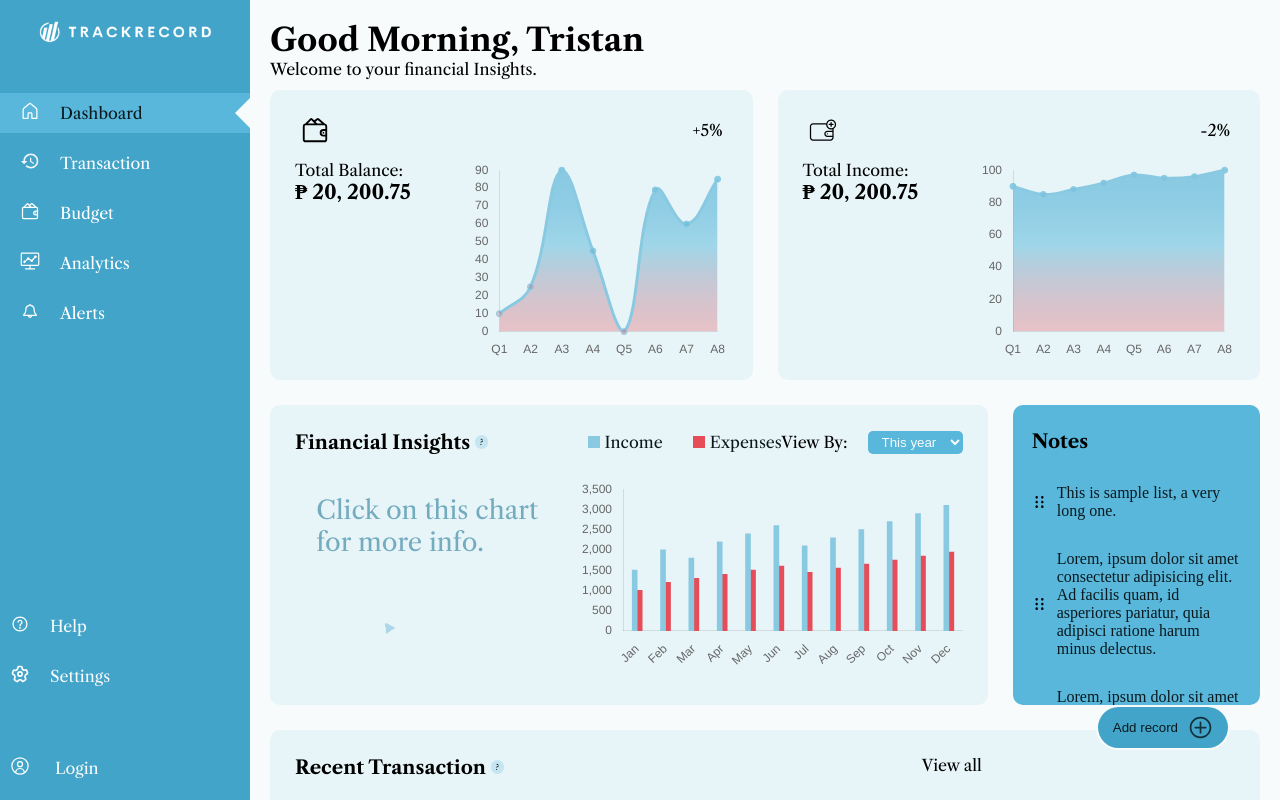
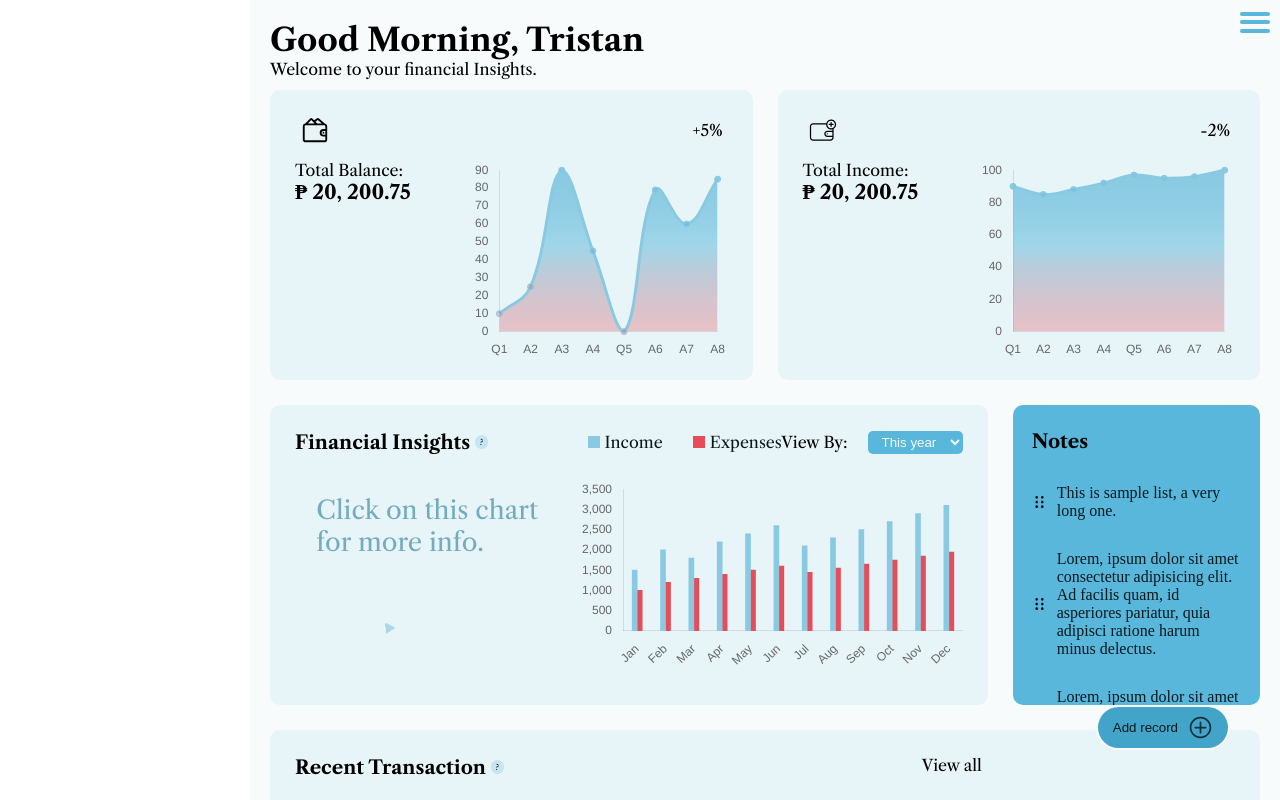
Before and after one commit to Etan31/Trackrecords-101, a React (Create React App) app in the folder v2-trackrecord/: page / in a window 1280 px wide. Built offline with nearby package versions, Linux system fonts and the light colour scheme.

Commit message:
Add: menu icon

```diff
--- a/v2-trackrecord/src/css/Dashboard.css
+++ b/v2-trackrecord/src/css/Dashboard.css
@@ -142,6 +142,12 @@
   padding: 20px;
   width: calc(100% - 250px);
   height: 100%;
+  transition: width 0.3s ease, margin-left 0.3s ease;
+}
+
+.container.mainDashboard.collapsed {
+  margin-left: unset;
+  width: 100%;
 }
 
 .container {
--- a/v2-trackrecord/src/css/navigation.css
+++ b/v2-trackrecord/src/css/navigation.css
@@ -8,7 +8,15 @@
    position: fixed;
    left: 0;
    top: 0;
+   transition: width 0.3s ease;
 }
+
+nav.nav-collapsed {
+   width: 0;
+   overflow: hidden;
+}
+
+
 .nav-items {
   flex-grow: 1;
   display: flex;
@@ -19,7 +27,8 @@
 .logo {
    display: flex;
    justify-content: center;
-   padding-block: 20px;
+   padding-top: 20px;
+   margin-top: 40px;
 }
 
 .logo img {
@@ -117,7 +126,13 @@
   border-top: 15px solid transparent;
   border-bottom: 15px solid transparent;
   border-right: 15px solid var(--main-bg); /* Arrow pointing to the right */
+  transition: opacity 0.3s ease, width 0.3s ease;
 }
+
+.nav-items.hidden ul a li.active::after {
+   opacity: 0;
+   width: 0;
+ }
 
 
 li > .ic img,
@@ -166,3 +181,92 @@
     background-color: var(--main-accent);
   }
 }
+
+
+.hamburger-menu {
+   display: flex;
+   flex-direction: column;
+   justify-content: space-around;
+   width: 30px;
+   height: 25px;
+   cursor: pointer;
+   position: absolute;
+   right: 10px;
+   margin-top: 10px;
+ }
+
+ .hamburger-bar {
+   width: 100%;
+   height: 4px;
+   background-color: var(--main-bg);
+   border-radius: 2px;
+   transition: transform 0.3s ease, opacity 0.3s ease;
+ }
+
+ .hamburger-menu .hamburger-bar:nth-child(1) {
+   transform: translateY(9px) rotate(-44.37deg);
+ }
+
+ .hamburger-menu .hamburger-bar:nth-child(2) {
+   opacity: 0;
+ }
+
+ .hamburger-menu .hamburger-bar:nth-child(3) {
+   transform: translateY(-9px) rotate(41.73deg);
+ }
+
+
+ .hamburger-menu.active .hamburger-bar:nth-child(1) {
+   transform: translateY(0px) ;
+ }
+
+ .hamburger-menu.active .hamburger-bar:nth-child(2) {
+   opacity: 0;
+ }
+
+ .hamburger-menu.active .hamburger-bar:nth-child(3) {
+   transform: translateY(0px);
+ }
+
+ .hamburger-menu2 {
+  display: flex;
+  flex-direction: column;
+  justify-content: space-around;
+  width: 30px;
+  height: 25px;
+  cursor: pointer;
+  position: absolute;
+  right: 10px;
+  margin-top: 10px;
+}
+
+.hamburger-bar2 {
+  width: 100%;
+  height: 4px;
+  background-color: var(--main-accent);
+  border-radius: 2px;
+  transition: transform 0.3s ease, opacity 0.3s ease;
+}
+
+/*
+.hamburger-menu2.active .hamburger-bar2:nth-child(1) {
+  transform: translateX(50px);
+  transition-delay: 0s;
+}
+.hamburger-menu2.active .hamburger-bar2:nth-child(2) {
+  transform: translateX(50px);
+  transition-delay: 0.1s;
+}
+.hamburger-menu2.active .hamburger-bar2:nth-child(3) {
+  transform: translateX(100px);
+  transition-delay: 0.2s;
+} */
+
+
+.nav-collapsed {
+  width: 0;
+}
+
+.nav-expanded {
+  width: 250px;
+}
```
